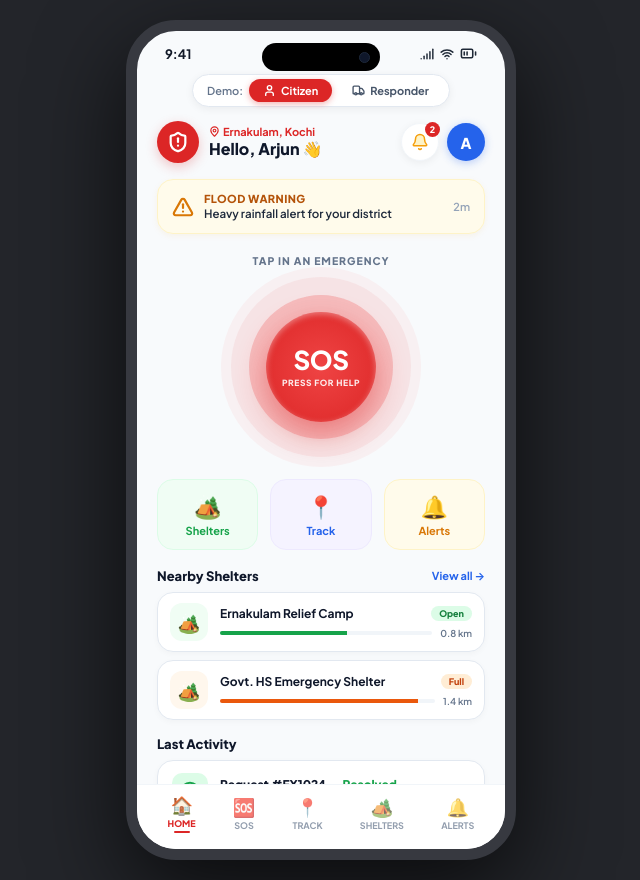
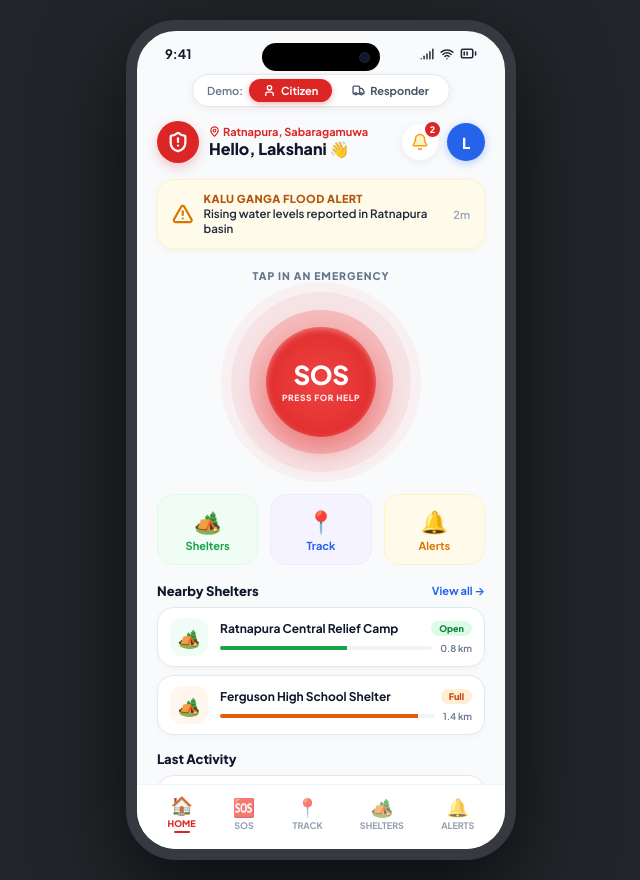
Before and after one commit to lakshani281/emergencyx-platform, a React (Vite) app in the folder client/: page / in a window 1280 px wide. Shown: the whole page, without its empty margins (319-959 px from the left). Built offline with nearby package versions, Linux system fonts and the light colour scheme.

Commit message:
refactor(citizen): localize dashboard to Sri Lankan disaster context with flood alert monitors

```diff
--- a/client/src/components/CitizenDashboard.tsx
+++ b/client/src/components/CitizenDashboard.tsx
@@ -96,7 +96,7 @@ export const CitizenDashboard: React.FC<CitizenDashboardProps> = ({
           </div>
         </div>
 
-        {/* Demo Quick Selector Capsule */}
+        {/* Demo Selector Capsule */}
         <div style={{
           marginTop: '8px',
           marginRight: 'auto',
@@ -184,10 +184,10 @@ export const CitizenDashboard: React.FC<CitizenDashboardProps> = ({
               <div>
                 <div style={{ display: 'flex', alignItems: 'center', gap: '3px', color: '#dc2626', fontSize: '11px', fontWeight: '700' }}>
                   <MapPin size={11} strokeWidth={2.5} />
-                  <span>Ernakulam, Kochi</span>
+                  <span>Ratnapura, Sabaragamuwa</span>
                 </div>
                 <h2 style={{ fontSize: '16px', fontWeight: '800', color: '#0f172a' }}>
-                  Hello, Arjun 👋
+                  Hello, Lakshani 👋
                 </h2>
               </div>
             </div>
@@ -242,12 +242,12 @@ export const CitizenDashboard: React.FC<CitizenDashboardProps> = ({
                 justifyContent: 'center',
                 boxShadow: '0 2px 8px rgba(37,99,235,0.3)'
               }}>
-                A
+                L
               </div>
             </div>
           </div>
 
-          {/* Warning Banner */}
+          {/* Sri Lankan Flood Warning Banner */}
           <div style={{
             backgroundColor: '#fffbeb',
             border: '1.5px solid #fef3c7',
@@ -262,10 +262,10 @@ export const CitizenDashboard: React.FC<CitizenDashboardProps> = ({
               <AlertTriangle size={22} color="#d97706" strokeWidth={2.4} />
               <div>
                 <div style={{ fontSize: '11px', fontWeight: '800', color: '#b45309', letterSpacing: '0.4px' }}>
-                  FLOOD WARNING
+                  KALU GANGA FLOOD ALERT
                 </div>
                 <div style={{ fontSize: '11.5px', fontWeight: '600', color: '#1e293b', marginTop: '1px' }}>
-                  Heavy rainfall alert for your district
+                  Rising water levels reported in Ratnapura basin
                 </div>
               </div>
             </div>
@@ -340,7 +340,7 @@ export const CitizenDashboard: React.FC<CitizenDashboardProps> = ({
             </div>
           </div>
 
-          {/* Quick Action 3 Icon Buttons (Hotline Removed) */}
+          {/* Quick Action 3 Buttons */}
           <div style={{ display: 'grid', gridTemplateColumns: 'repeat(3, 1fr)', gap: '12px', marginTop: '6px' }}>
 
             <div
@@ -399,7 +399,7 @@ export const CitizenDashboard: React.FC<CitizenDashboardProps> = ({
 
           </div>
 
-          {/* Nearby Shelters Section Preview */}
+          {/* Nearby Sri Lankan Shelters Preview */}
           <div style={{ marginTop: '2px' }}>
             <div style={{ display: 'flex', justifyContent: 'space-between', alignItems: 'center', marginBottom: '8px' }}>
               <h3 style={{ fontSize: '13px', fontWeight: '800', color: '#0f172a' }}>Nearby Shelters</h3>
@@ -442,7 +442,7 @@ export const CitizenDashboard: React.FC<CitizenDashboardProps> = ({
 
                 <div style={{ flex: 1 }}>
                   <div style={{ display: 'flex', justifyContent: 'space-between', alignItems: 'center' }}>
-                    <h4 style={{ fontSize: '12px', fontWeight: '700', color: '#0f172a' }}>Ernakulam Relief Camp</h4>
+                    <h4 style={{ fontSize: '12px', fontWeight: '700', color: '#0f172a' }}>Ratnapura Central Relief Camp</h4>
                     <span style={{
                       backgroundColor: '#dcfce7',
                       color: '#15803d',
@@ -493,7 +493,7 @@ export const CitizenDashboard: React.FC<CitizenDashboardProps> = ({
 
                 <div style={{ flex: 1 }}>
                   <div style={{ display: 'flex', justifyContent: 'space-between', alignItems: 'center' }}>
-                    <h4 style={{ fontSize: '12px', fontWeight: '700', color: '#0f172a' }}>Govt. HS Emergency Shelter</h4>
+                    <h4 style={{ fontSize: '12px', fontWeight: '700', color: '#0f172a' }}>Ferguson High School Shelter</h4>
                     <span style={{
                       backgroundColor: '#ffedd5',
                       color: '#c2410c',
@@ -549,7 +549,7 @@ export const CitizenDashboard: React.FC<CitizenDashboardProps> = ({
                   Request #EX1024 — <span style={{ color: '#16a34a' }}>Resolved</span>
                 </h4>
                 <p style={{ fontSize: '10px', color: '#64748b', marginTop: '2px', fontWeight: '500' }}>
-                  Medical Assistance · 3 days ago
+                  Flood Evacuation Assistance · 2 days ago
                 </p>
               </div>
             </div>
```
